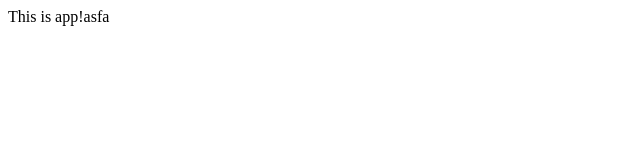
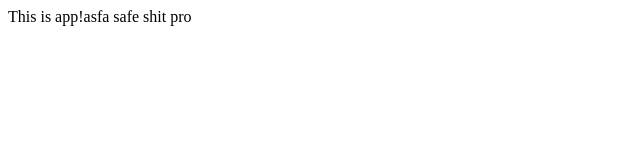
Before and after one commit to DuckSpawn/sample-git-thing, a plain HTML site: page index.html in a window 1280 px wide. Shown: the whole page, without its empty margins (0-640 px from the left). Drawn offline with Linux system fonts and the light colour scheme.

Commit message:
On branch master

```diff
--- a/index.html
+++ b/index.html
@@ -7,6 +7,6 @@
 </head>
 <body>
     This is app!asfa
-
+safe shit pro
 </body>
 </html>
```
